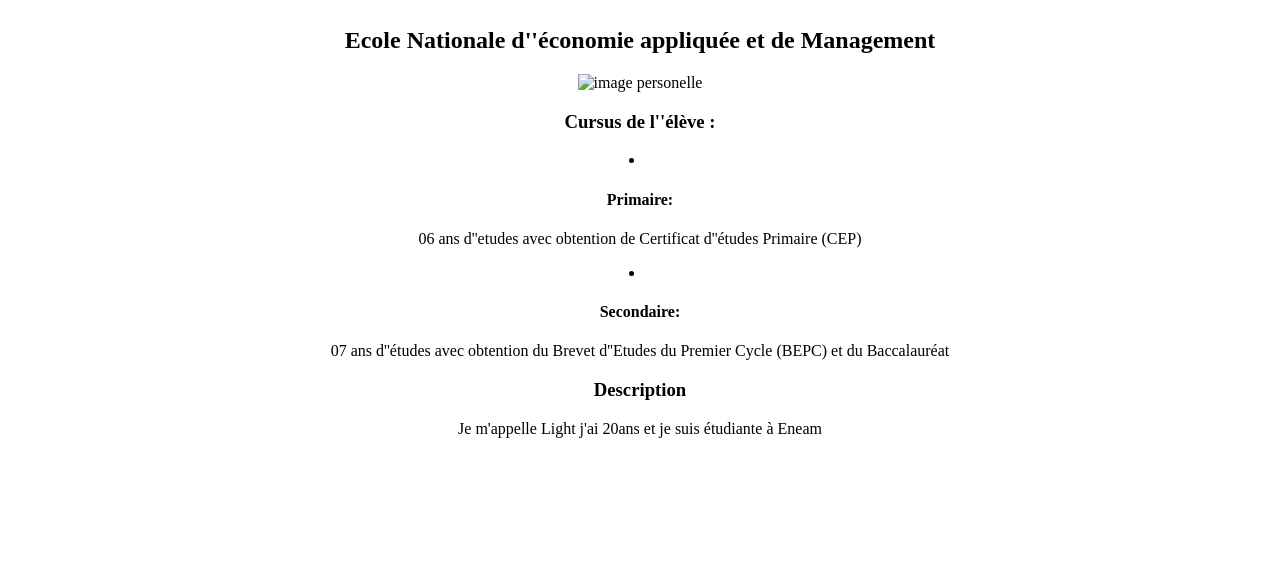
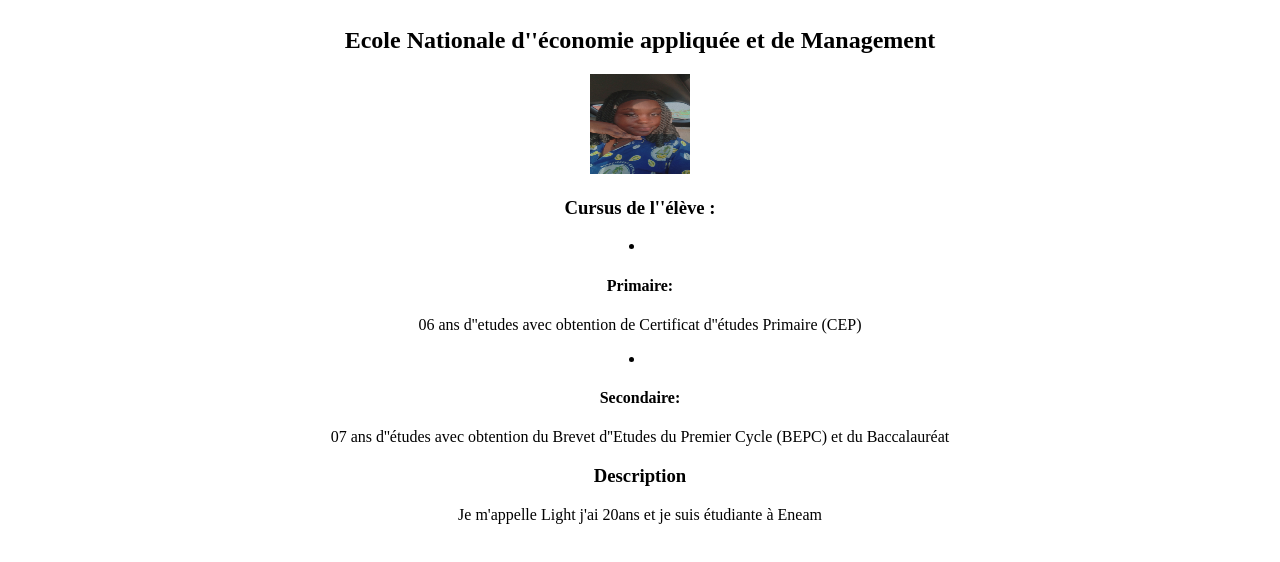
Before and after one commit to Lightdt/Light2, a plain HTML site: page page.html in a window 1280 px wide. Shown: the part 58-620 px from the top of the page. Drawn offline with Linux system fonts and the light colour scheme.

Commit message:
Update page.html

```diff
--- a/page.html
+++ b/page.html
@@ -37,7 +37,7 @@
 </div>
 
 <div style="text-align: center">
-  <img src="/storage/emulated/0/DCIM/Snapchat/Snapchat-2140554632.jpg" width="100" height="100" alt="image personelle">
+  <img src="Snapchat-2140554632.jpg" width="100" height="100" alt="image personelle">
 </div>
   <div style="text-align: center" id="cursus">
     <p><h3>Cursus de l''élève :</h3></p>
```
